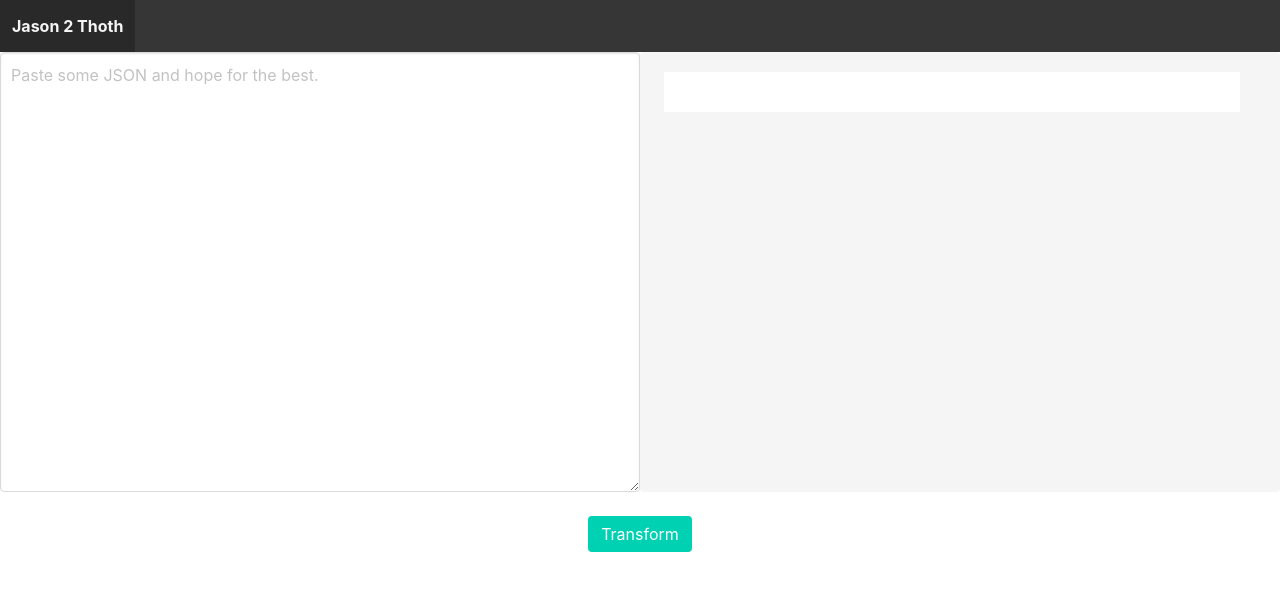
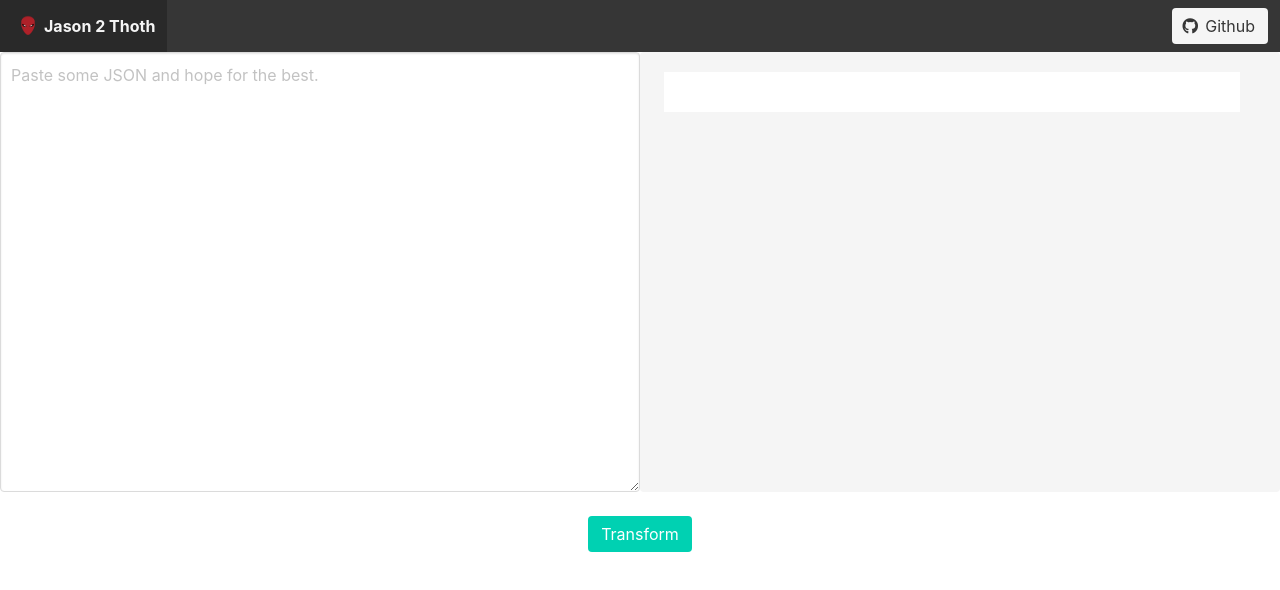
Before and after one commit to nojaf/jason-to-thoth, a plain HTML site: page src/JasonToThoth.Web/wwwroot/index.html in a window 1280 px wide. Drawn offline with nearby package versions, Linux system fonts and the light colour scheme.

```diff
--- a/src/JasonToThoth.Web/wwwroot/index.html
+++ b/src/JasonToThoth.Web/wwwroot/index.html
@@ -5,6 +5,8 @@
     <meta name="viewport" content="initial-scale=1, maximum-scale=1">
     <link rel="icon" href="favicon.ico?v=2" type="image/icon">
     <link rel="stylesheet" href="https://cdnjs.cloudflare.com/ajax/libs/bulma/0.7.2/css/bulma.min.css">
+    <link rel="stylesheet" href="https://use.fontawesome.com/releases/v5.6.3/css/brands.css" integrity="sha384-1KLgFVb/gHrlDGLFPgMbeedi6tQBLcWvyNUN+YKXbD7ZFbjX6BLpMDf0PJ32XJfX" crossorigin="anonymous">
+    <link rel="stylesheet" href="https://use.fontawesome.com/releases/v5.6.3/css/fontawesome.css" integrity="sha384-jLuaxTTBR42U2qJ/pm4JRouHkEDHkVqH0T1nyQXn1mZ7Snycpf6Rl25VBNthU4z0" crossorigin="anonymous">
     <style>
         .mh440, .mh440.textarea {
             min-height: 440px;
@@ -14,9 +16,22 @@
 <body>
 <nav class="navbar is-dark" role="navigation" aria-label="main navigation">
     <div class="navbar-brand">
-        <a class="navbar-item" href="https://bulma.io">
+        <a class="navbar-item" href=".">
+            <img src="logo-256.png" width="32" height="32">
             <strong>Jason 2 Thoth</strong>
         </a>
+    </div>
+    <div class="navbar-end">
+        <div class="navbar-item">
+            <div class="buttons">
+                <a class="button is-light">
+                      <span class="icon is-small">
+                        <i class="fab fa-github"></i>
+                      </span>
+                    <span>Github</span>
+                </a>
+            </div>
+        </div>
     </div>
 </nav>
 <div class="columns is-gapless">
```
Also changed, not shown: src/JasonToThoth.Web/wwwroot/logo-256.png (added).
